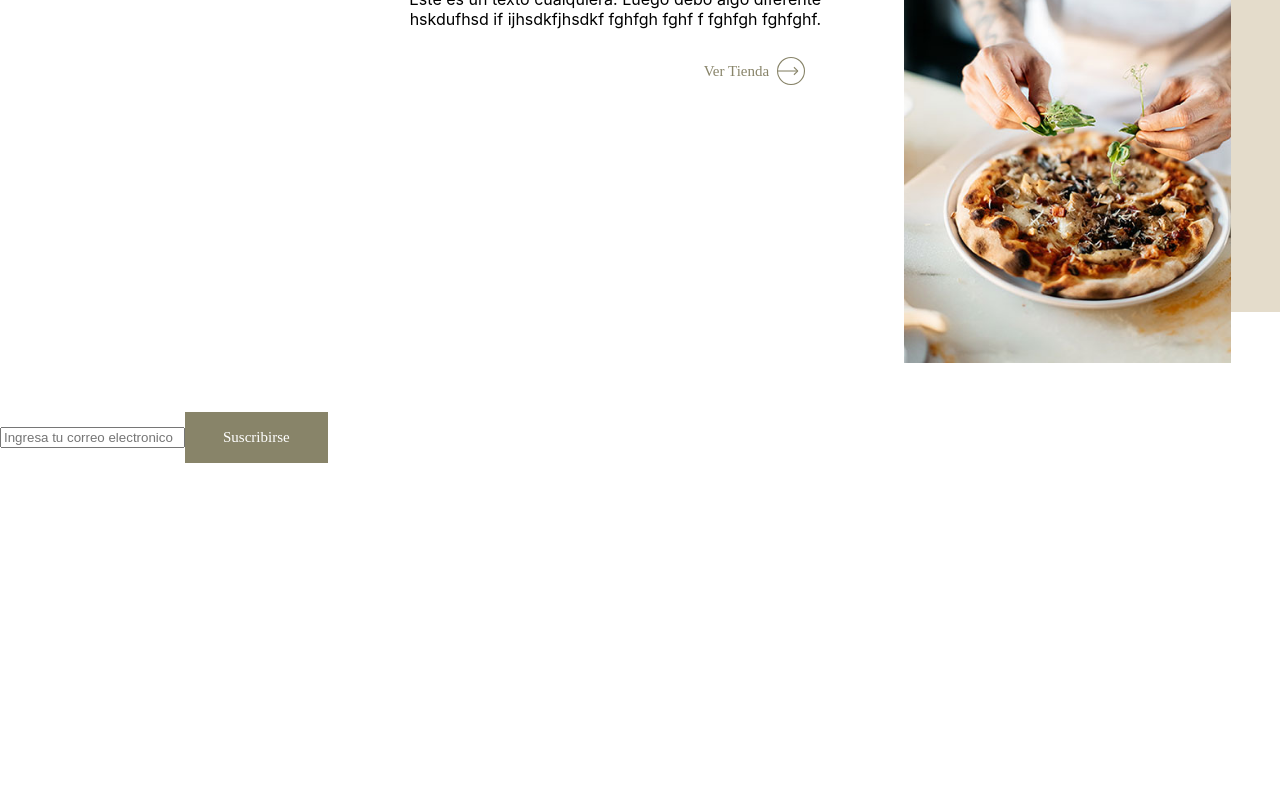
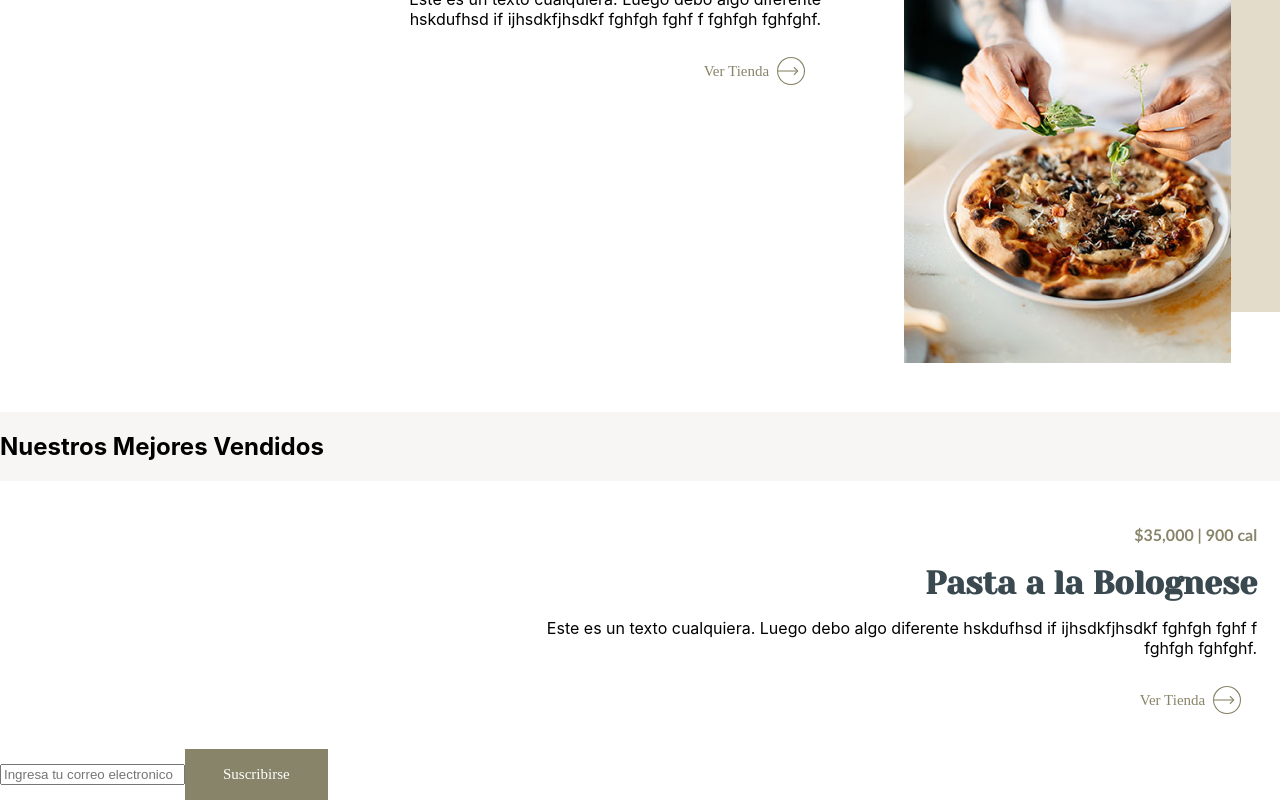
Before and after one commit to FUERA-DE-SERIE/FRONTEND, a React (Create React App) app in the folder fuera-de-serie/: page / in a window 1280 px wide. Shown: the part 956-1756 px from the top of the page. Before the commit the page ends 1419 px from the top, so only its background shows below. Built offline with nearby package versions, Linux system fonts and the light colour scheme.

Commit message:
antes de merge con dev y didier

```diff
--- a/fuera-de-serie/src/components/pages/home/Home.jsx
+++ b/fuera-de-serie/src/components/pages/home/Home.jsx
@@ -1,6 +1,8 @@
 import SectionHero from '../homeSections/SectionHero';
 import SectionReserva from '../homeSections/SectionReserva';
 import SectionArticulo from '../homeSections/SectionArticulo';
+import SectionMiniTienda from '../homeSections/SectionMiniTienda';
+import SectionBigArticulo from '../homeSections/SectionBigArticulo';
 
 const Home = () => {
   return (
@@ -8,6 +10,8 @@ const Home = () => {
       <SectionHero/>
       <SectionReserva/>
       <SectionArticulo/>
+      <SectionMiniTienda/>
+      <SectionBigArticulo/>
     </div>
   )
 }
--- /dev/null
+++ b/fuera-de-serie/src/components/pages/homeSections/SectionBigArticulo.jsx
@@ -0,0 +1,12 @@
+import '../homeSections/css/homeSections.css'
+import CardRight from '../../Cards/CardRight';
+
+const SectionBigArticulo = () => {
+  return (
+    <div className='section-big-articulo'>
+      <CardRight/>
+    </div>
+  )
+}
+
+export default SectionBigArticulo
--- /dev/null
+++ b/fuera-de-serie/src/components/pages/homeSections/SectionMiniTienda.jsx
@@ -0,0 +1,11 @@
+import '../homeSections/css/homeSections.css'
+
+const SectionMiniTienda = () => {
+  return (
+    <div className='section-mini-tienda'>
+      <h2>Nuestros Mejores Vendidos</h2>
+    </div>
+  )
+}
+
+export default SectionMiniTienda
--- a/fuera-de-serie/src/components/pages/homeSections/css/homeSections.css
+++ b/fuera-de-serie/src/components/pages/homeSections/css/homeSections.css
@@ -10,3 +10,12 @@
 .section-articulo {
     display: flex;
 }
+
+.section-mini-tienda{
+    display: flex;
+    background-color: #f7f6f5;
+}
+
+.section-big-articuloa{
+    display: flex;
+}
```
